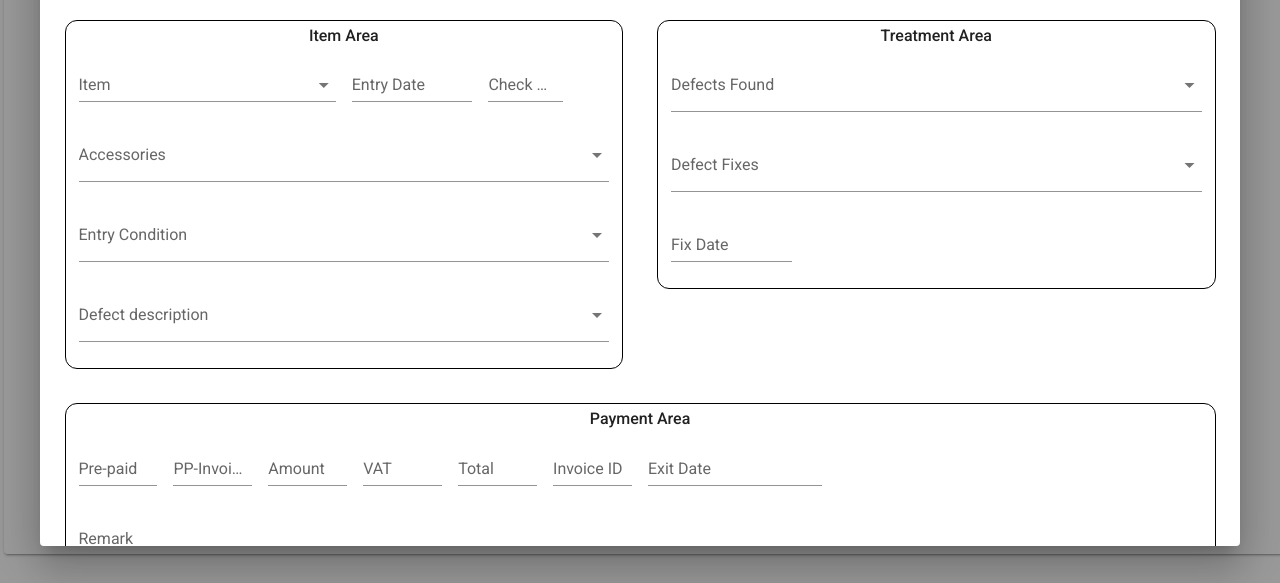
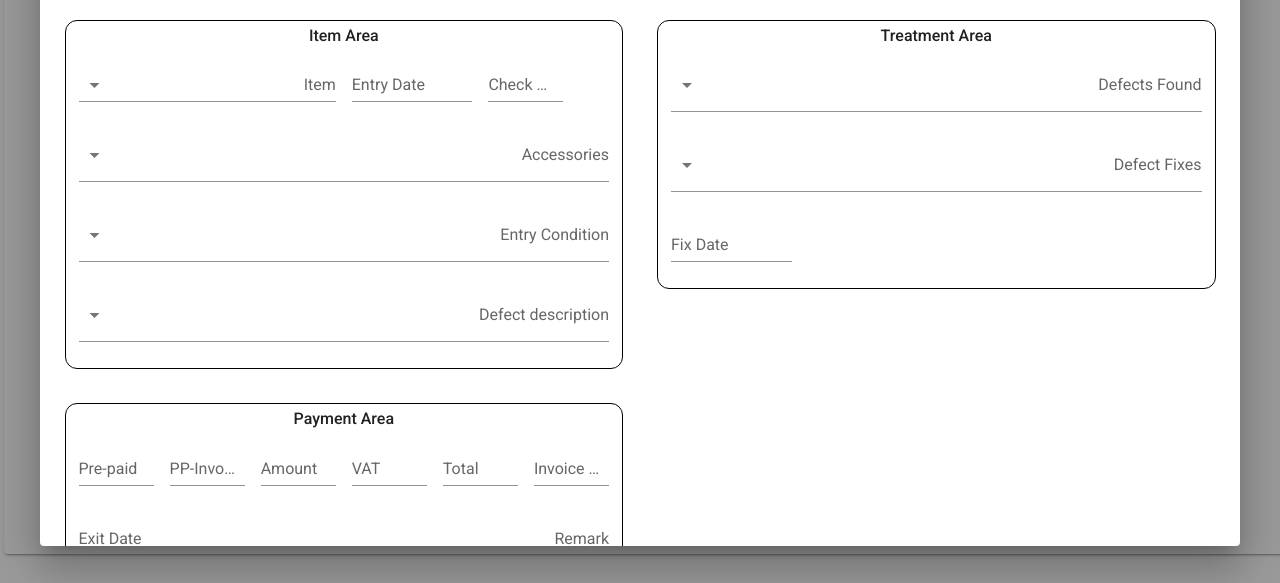
Before and after one commit to omerbackflip/shlomi, a Vue app in the folder client/: page /#/ in a window 1280 px wide. Both pictures are taken after a click on the button "NEW TICKET". Shown: the part 214-797 px from the top of the page. Built offline with nearby package versions, Linux system fonts and the light colour scheme; no server answers.

Commit message:
cosmetic ticketForm

```diff
--- a/client/src/components/TicketForm.vue
+++ b/client/src/components/TicketForm.vue
@@ -4,7 +4,7 @@
         width="1200"
         @keydown.esc="cancel"
     >
-        <v-card class="overflow-hidden">
+        <v-card class="overflow">
             <template v-if="onPrint">
                 <img class="print-logo" src="../../public/logo.png" alt="" srcset="" >
             </template>
@@ -38,13 +38,13 @@
                                 <v-col cols="3">
                                     <v-text-field type="text" v-model="customerInfo.address" label="Address" readonly single-line></v-text-field>
                                 </v-col>
-                                <v-col class="pl-2 pr-2" cols="2">
+                                <v-col class="px-2" cols="2">
                                     <v-text-field type="text" v-model="customerInfo.phone1" label="Phone 1" readonly single-line></v-text-field>
                                 </v-col>
-                                <v-col class="pl-2 pr-2" cols="2">
+                                <v-col class="px-2" cols="2">
                                     <v-text-field type="text" v-model="customerInfo.phone2" label="Phone 2" readonly single-line></v-text-field>
                                 </v-col>
-                                <v-col class="pl-2 pr-2" cols="2">
+                                <v-col class="px-2" cols="2">
                                     <v-text-field type="text" v-model="customerInfo.phone3" label="Phone 3" readonly single-line></v-text-field>
                                 </v-col>                            </v-row>
                         </div>
@@ -54,10 +54,10 @@
                         <div class="payment-area v-area">
                             <h6 class="area-header">Item Area</h6>
                             <v-row no-gutters>
-                                <v-col class="pl-2 pr-2" cols="6">
-                                    <v-combobox v-model="ticket.item" :items="itemList" label="Item"/>
+                                <v-col class="px-2" cols="6">
+                                    <v-combobox v-model="ticket.item" :items="itemList" label="Item" reverse/>
                                 </v-col>
-                                <v-col class="pl-2 pr-2" cols="3">
+                                <v-col class="px-2" cols="3">
                                     <v-menu v-model="menu2" :close-on-content-click="false" nudge-right="40" transition="scale-transition" offset-y min-width="auto">
                                         <template v-slot:activator="{ on, attrs }">
                                             <v-text-field v-model="ticket.entryDate" v-bind="attrs" v-on="on" label="Entry Date" readonly></v-text-field>
@@ -65,33 +65,33 @@
                                         <v-date-picker v-model="ticket.entryDate" @input="menu2 = false"></v-date-picker>
                                     </v-menu>
                                 </v-col>
-                                <v-col class="pl-2 pr-2" cols="2">
+                                <v-col class="px-2" cols="2">
                                     <v-text-field type="number" v-model="ticket.checkPrice" label="Check price"></v-text-field>
                                 </v-col>
-                                <v-col class="pl-2 pr-2" cols="12">
-                                    <v-combobox v-model="ticket.accessories" :items="accessoriesList" label="Accessories" multiple chips/>
+                                <v-col class="px-2" cols="12">
+                                    <v-combobox v-model="ticket.accessories" :items="accessoriesList" label="Accessories" multiple chips reverse/>
                                 </v-col>
-                                <v-col class="pl-2 pr-2" cols="12">
-                                    <v-combobox v-model="ticket.entryCondition" :items="entryConditionList" label="Entry Condition" multiple chips/>
+                                <v-col class="px-2" cols="12">
+                                    <v-combobox v-model="ticket.entryCondition" :items="entryConditionList" label="Entry Condition" multiple chips reverse/>
                                 </v-col>
-                                <v-col class="pl-2 pr-2" cols="12">
-                                    <v-combobox v-model="ticket.defectDescription" :items="defectList" label="Defect description" multiple chips/>
+                                <v-col class="px-2" cols="12">
+                                    <v-combobox v-model="ticket.defectDescription" :items="defectList" label="Defect description" multiple chips reverse/>
                                 </v-col>
                             </v-row>
                         </div>
                     </v-col>
                     <!-- ------------------- Treatment Area  ------------------- -->
                     <v-col cols="6">
-                        <div class="treatment-area v-area">
+                        <div class="treatment-area v-area" :class="{'no-print': noPrintTreatment}">
                             <h6 class="area-header">Treatment Area</h6>
                             <v-row no-gutters>
-                                <v-col class="pl-2 pr-2" cols="12">
-                                    <v-combobox chips v-model="ticket.defectFound" :items="defectFoundList" label="Defects Found" multiple></v-combobox>
+                                <v-col class="px-2" cols="12">
+                                    <v-combobox chips v-model="ticket.defectFound" :items="defectFoundList" label="Defects Found" multiple reverse></v-combobox>
                                 </v-col>
-                                <v-col class="pl-2 pr-2" cols="12">
-                                    <v-combobox chips v-model="ticket.defectFixes" :items="defectFixesList" label="Defect Fixes" multiple></v-combobox>
+                                <v-col class="px-2 " cols="12">
+                                    <v-combobox chips v-model="ticket.defectFixes" :items="defectFixesList" label="Defect Fixes" multiple reverse></v-combobox>
                                 </v-col>
-                                <v-col class="pl-2 pr-2" cols="3">
+                                <v-col class="px-2" cols="3">
                                     <v-menu v-model="menu1" :close-on-content-click="false" :nudge-right="40" transition="scale-transition" offset-y min-width="auto">
                                         <template v-slot:activator="{ on, attrs }">
                                             <v-text-field v-model="ticket.fixDate" v-bind="attrs" v-on="on" label="Fix Date" readonly></v-text-field>
@@ -103,56 +103,59 @@
                         </div>
                     </v-col>
                     <!-- ------------------- Payment Area  ------------------- -->
-                    <v-col cols="12" >
+                    <v-col cols="6">
                         <div class="payment-area v-area">
                             <h6 class="area-header">Payment Area</h6>
                             <v-row no-gutters>
-                                <v-col class="pl-2 pr-2" cols="1">
+                                <v-col class="px-2" cols="2">
                                     <v-text-field type="number" v-model="ticket.prepaid" label="Pre-paid"></v-text-field>
                                 </v-col>
-                                <v-col class="pl-2 pr-2" cols="1">
+                                <v-col class="px-2" cols="2">
                                     <v-text-field v-model="ticket.prepaidInvoice" label="PP-Invoice"></v-text-field>
                                 </v-col>
-                                <v-col class="pl-2 pr-2" cols="1">
+                                <v-col class="px-2" cols="2">
                                     <v-text-field @input="onAmountChange" type="number" v-model="ticket.amount" label="Amount"></v-text-field>
                                 </v-col>
-                                <v-col class="pl-2 pr-2" cols="1">
+                                <v-col class="px-2" cols="2">
                                     <v-text-field type="vat" v-model="ticket.vat" label="VAT"></v-text-field>
                                 </v-col>
-                                <v-col class="pl-2 pr-2" cols="1">
+                                <v-col class="px-2" cols="2">
                                     <v-text-field @input="onTotalChange" type="total" v-model="ticket.total" label="Total"></v-text-field>
                                 </v-col>
-                                <v-col class="pl-2 pr-2" cols="1">
+                                <v-col class="px-2" cols="2">
                                     <v-text-field v-model="ticket.invoice" label="Invoice ID"></v-text-field>
                                 </v-col>
-                                <v-col class="pl-2 pr-2" cols="2">
+                                <v-col class="px-2" cols="3">
                                     <v-menu v-model="menu" :close-on-content-click="false" :nudge-right="40" transition="scale-transition" offset-y min-width="auto">
                                         <template v-slot:activator="{ on, attrs }">
-                                            <v-text-field v-model="ticket.exitDate" v-bind="attrs" v-on="on" label="Exit Date" readonly></v-text-field>
+                                            <v-text-field v-model="ticket.exitDate" v-bind="attrs" v-on="on" label="Exit Date" readonly/>
                                         </template>
-                                        <v-date-picker v-model="ticket.exitDate" @input="menu = false"></v-date-picker>
+                                        <v-date-picker v-model="ticket.exitDate" @input="menu = false"/>
                                     </v-menu>
                                 </v-col>
-                                <v-col class="pl-2 pr-2" cols="12">
-                                    <v-text-field v-model="ticket.remarks" label="Remark"></v-text-field>
+                                <v-col class="px-2" cols="9">
+                                    <v-text-field v-model="ticket.remarks" label="Remark" reverse/>
                                 </v-col>
                             </v-row>
                         </div>
                     </v-col>
                 </v-row>
             </v-container>
-
+            <div class="no-print">
                 <v-card-actions>
                     <v-btn-toggle v-model="ticket.ticketStatus" group mandatory color="error">
                         <v-btn text value="Open"     elevation='3' small> Open   </v-btn>
                         <v-btn text value="Checked"  elevation='3' small> Checked</v-btn>
                         <v-btn text value="Fixed"    elevation='3' small> Fixed  </v-btn>
                         <v-btn text value="Closed"   elevation='3' small> Closed </v-btn>
-                </v-btn-toggle>                <v-spacer></v-spacer>
-                    <v-btn color="primary" text @click="printTicket">Print</v-btn>
+                    </v-btn-toggle>
+                    <v-spacer></v-spacer>
+                        <v-btn color="primary" text @click="printTicket(noPrintTreatment = true)">PrintEntry</v-btn>
+                        <v-btn color="primary" text @click="printTicket(noPrintTreatment = false)">PrintExit</v-btn>
                         <v-btn color="primary" text @click="dialog = false"> Cancel</v-btn>
                         <v-btn :disabled = "!ticket.customerName" color="primary" text @click="submitTicket()" :loading="loading"> Save </v-btn>
                 </v-card-actions>
+            </div>
         </v-card>
         <customer-form ref="customerForm"/>
     </v-dialog>
@@ -196,7 +199,7 @@ export default {
             menu: false,
             menu1: false,
             menu2: false,
-
+            noPrintTreatment: false,
         };
     },
 
@@ -342,11 +345,8 @@ export default {
 </script>
 
 <style scoped>
-    .p-4{
-        padding: 15px
-    }
-    .overflow-hidden{
-        overflow: hidden;
+    .overflow{
+        overflow: scroll;
     }
     .v-area{
         border: 1px solid black;
@@ -355,14 +355,10 @@ export default {
         margin: 5px;
     }
 
-    .v-chip{
-        border-radius: 5px !important;
-        font-size: 10px !important;
-        height: 18px !important;
+    .print-logo{
+        width: 15%;
     }
-
-    .print-logo{
-        width: 8%;
+    .fixDefectFontSize {
+        font-variant-caps: all-small-caps !important;
     }
-
 </style>
```
Lines whose indentation alone changed are shown as unchanged.
